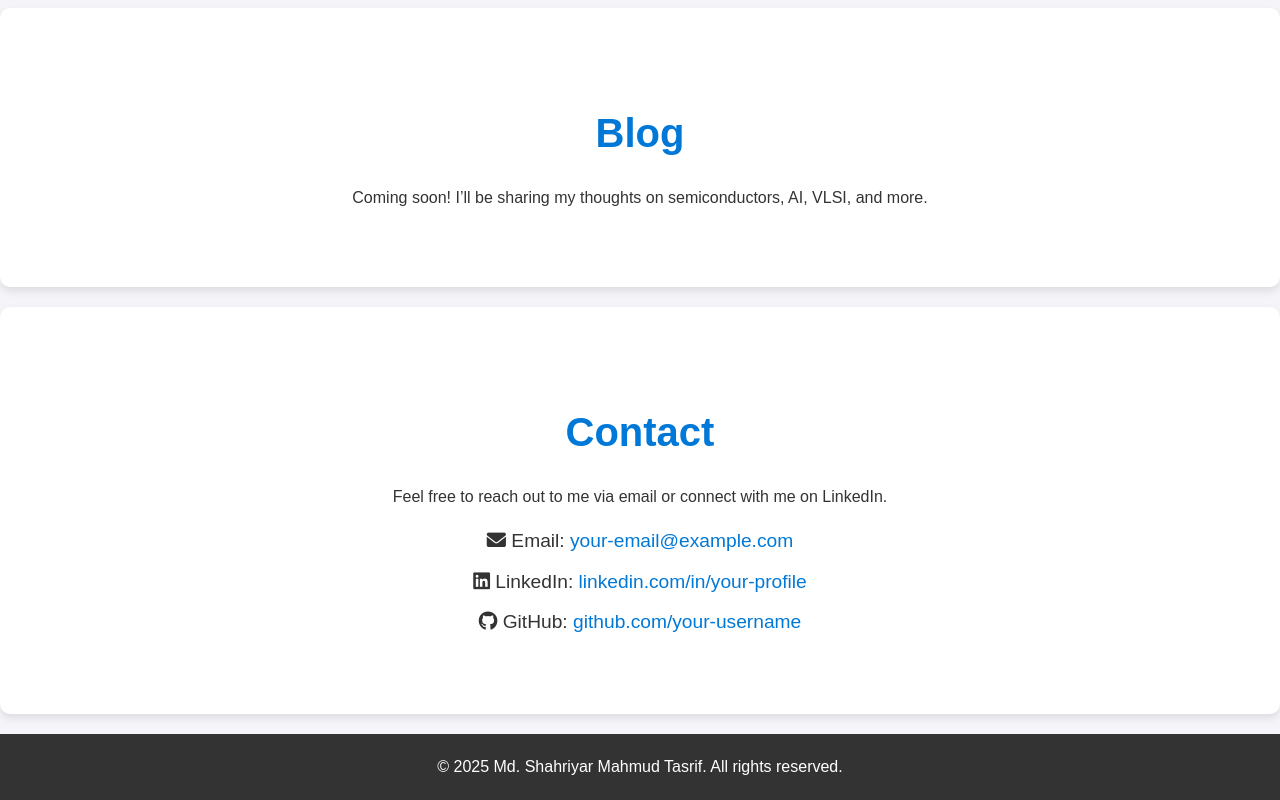
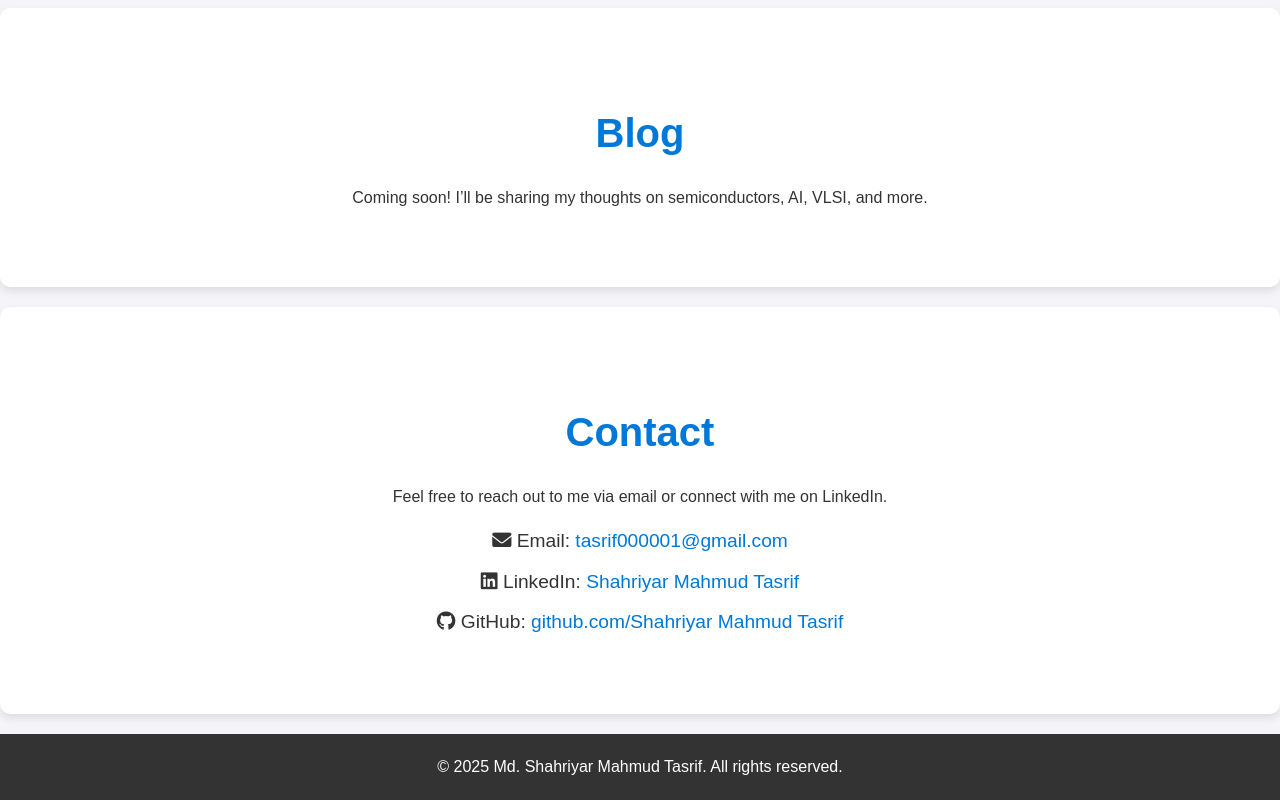
Before and after one commit to tasrif2006073/academic-portfolio, a plain HTML site: page index.html in a window 1280 px wide. Shown: the part 2049-2849 px from the top of the page. Drawn offline with Linux system fonts and the light colour scheme.

Commit message:
Update index.html

```diff
--- a/index.html
+++ b/index.html
@@ -88,9 +88,9 @@
       <h2>Contact</h2>
       <p>Feel free to reach out to me via email or connect with me on LinkedIn.</p>
       <ul class="contact-info">
-        <li><i class="fas fa-envelope"></i> Email: <a href="mailto:tasrif000001@gmail.com">your-email@example.com</a></li>
-        <li><i class="fab fa-linkedin"></i> LinkedIn: <a href="https://linkedin.com/in/shahriyar-mahmud-tasrif-7b7450227" target="_blank">linkedin.com/in/your-profile</a></li>
-        <li><i class="fab fa-github"></i> GitHub: <a href="https://github.com/tasrif2006073" target="_blank">github.com/your-username</a></li>
+        <li><i class="fas fa-envelope"></i> Email: <a href="mailto:tasrif000001@gmail.com">tasrif000001@gmail.com</a></li>
+        <li><i class="fab fa-linkedin"></i> LinkedIn: <a href="https://linkedin.com/in/shahriyar-mahmud-tasrif-7b7450227" target="_blank">Shahriyar Mahmud Tasrif</a></li>
+        <li><i class="fab fa-github"></i> GitHub: <a href="https://github.com/tasrif2006073" target="_blank">github.com/Shahriyar Mahmud Tasrif</a></li>
       </ul>
     </div>
   </section>
```
